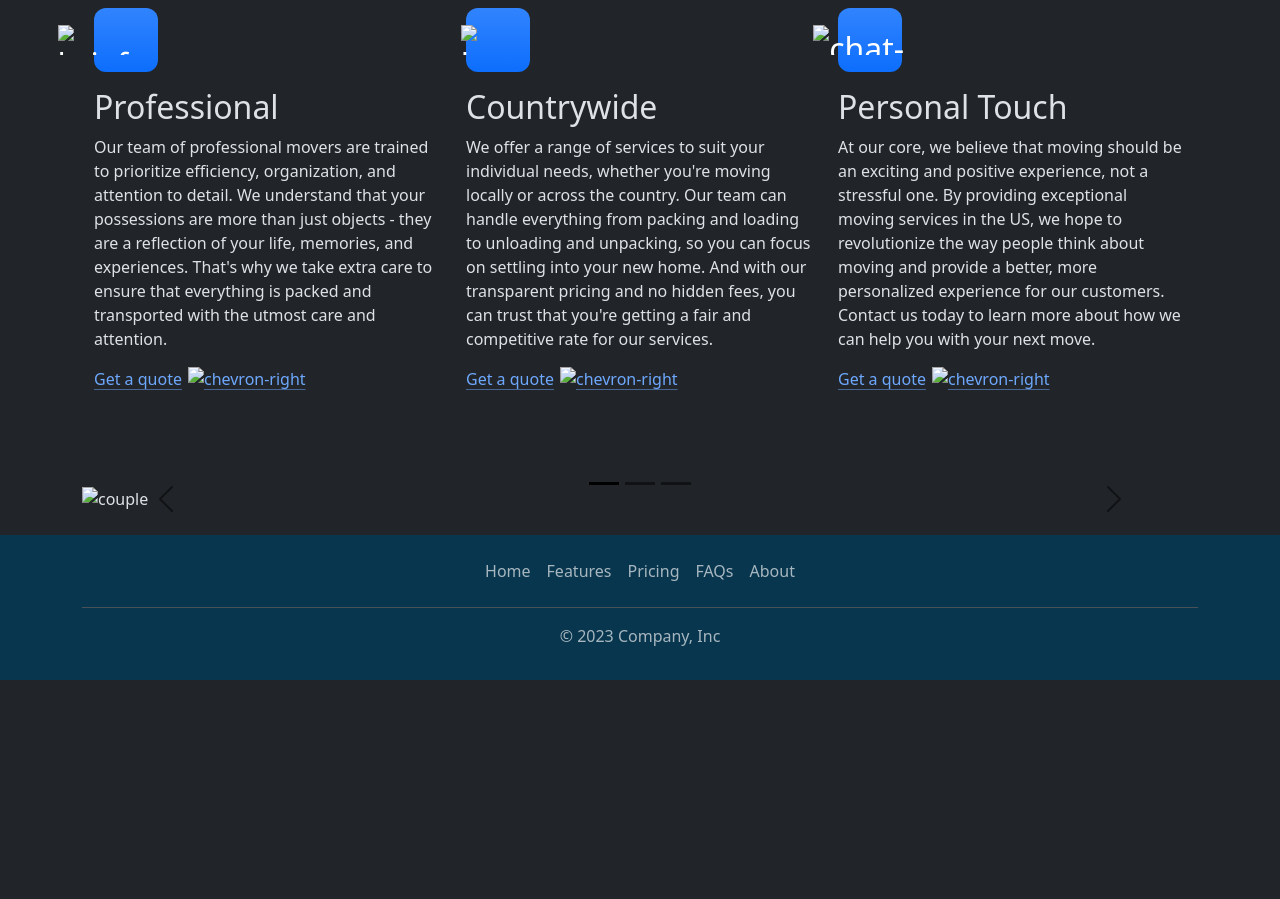
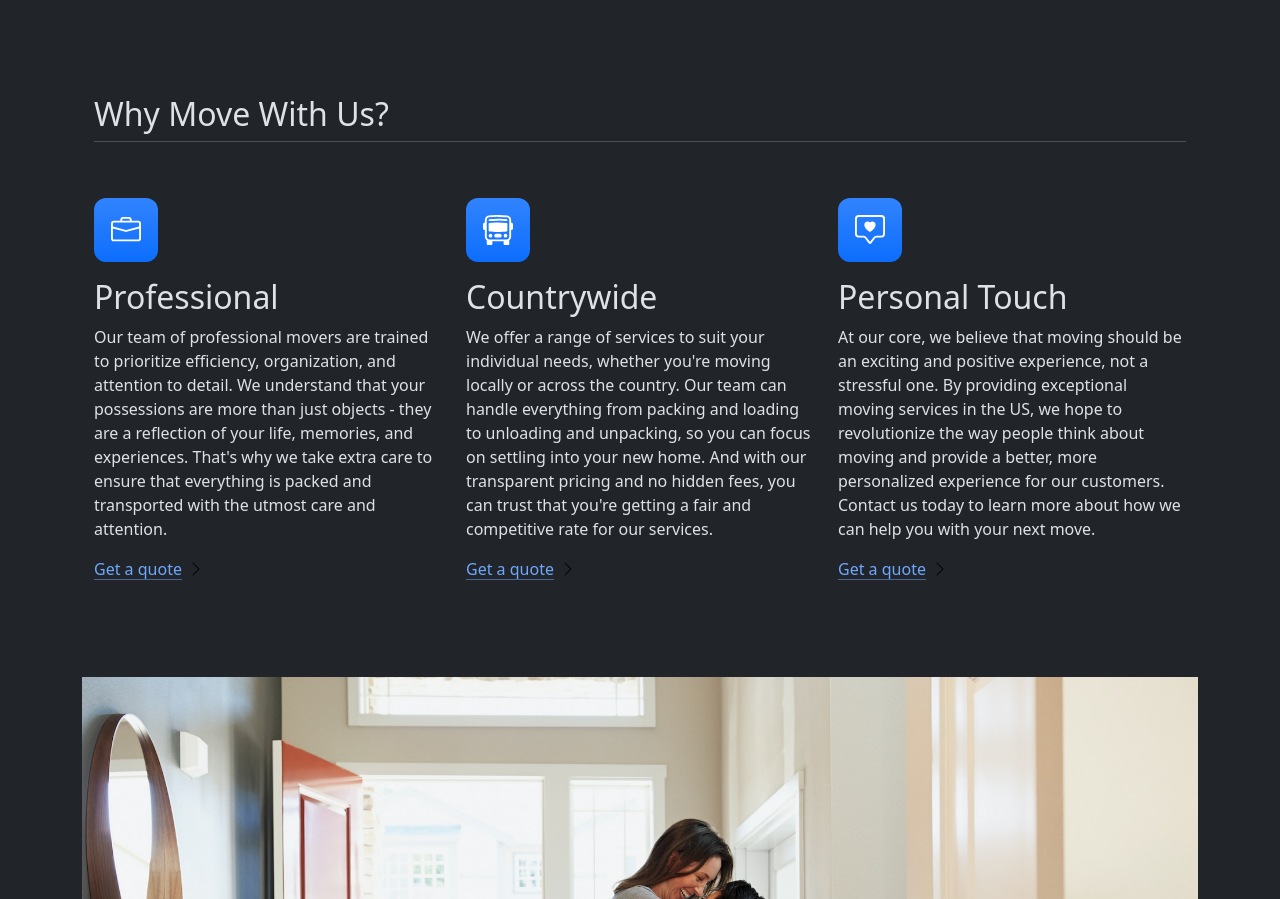
Before and after one commit to Zubairs7/moveit1, a plain HTML site: page index.html in a window 1280 px wide. Shown: the part 741-1640 px from the top of the page. Before the commit the page ends 1445 px from the top, so only its background shows below. Drawn offline with nearby package versions, Linux system fonts and the light colour scheme.

Commit message:
Update index.html

```diff
--- a/index.html
+++ b/index.html
@@ -43,7 +43,7 @@
 
   <nav class="navbar navbar-expand-lg bg-body-tertiary">
     <div class="container-fluid">
-      <a class="navbar-brand" href="#"><img src="./box-seam.svg" alt="moveit brand icon" height="30"> Move It</a>
+      <a class="navbar-brand" href="#"><img src="./paint/box-seam.svg" alt="moveit brand icon" height="30"> Move It</a>
       <button class="navbar-toggler" type="button" data-bs-toggle="collapse" data-bs-target="#navbarSupportedContent"
         aria-controls="navbarSupportedContent" aria-expanded="false" aria-label="Toggle navigation">
         <span class="navbar-toggler-icon"></span>
@@ -97,7 +97,7 @@
 
     <div class="overflow-hidden" style="max-height: 30vh;">
       <div class="container px-5">
-        <img src="./moving-van.jpg" class="img-fluid border rounded-3 shadow-lg mb-4" alt="Example image" width="700"
+        <img src="./paint/moving-van.jpg" class="img-fluid border rounded-3 shadow-lg mb-4" alt="Example image" width="700"
           height="500" loading="lazy">
       </div>
     </div>
@@ -110,7 +110,7 @@
       <div class="feature col">
         <div
           class="feature-icon d-inline-flex align-items-center justify-content-center text-bg-primary bg-gradient fs-2 mb-3">
-          <img src="./briefcase.svg" alt="briefcase" height="30">
+          <img src="./paint/briefcase.svg" alt="briefcase" height="30">
         </div>
         <h3 class="fs-2">Professional</h3>
         <p>Our team of professional movers are trained to prioritize efficiency, organization, and attention to detail.
@@ -122,13 +122,13 @@
           attention.</p>
         <a href="#" class="icon-link">
           Get a quote
-          <img src="./chevron-right.svg" alt="chevron-right">
+          <img src="./paint/chevron-right.svg" alt="chevron-right">
         </a>
       </div>
       <div class="feature col">
         <div
           class="feature-icon d-inline-flex align-items-center justify-content-center text-bg-primary bg-gradient fs-2 mb-3">
-          <img src="./bus-front.svg" alt="bus-front" height="30">
+          <img src="./paint/bus-front.svg" alt="bus-front" height="30">
         </div>
         <h3 class="fs-2">Countrywide</h3>
         <p>We offer a range of services to suit your individual needs, whether you're moving locally or across the
@@ -140,13 +140,13 @@
           rate for our services.</p>
         <a href="#" class="icon-link">
           Get a quote
-          <img src="./chevron-right.svg" alt="chevron-right">
+          <img src="./paint/chevron-right.svg" alt="chevron-right">
         </a>
       </div>
       <div class="feature col">
         <div
           class="feature-icon d-inline-flex align-items-center justify-content-center text-bg-primary bg-gradient fs-2 mb-3">
-          <img src="./chat-square-heart.svg" alt="chat-square-heart" height="30">
+          <img src="./paint/chat-square-heart.svg" alt="chat-square-heart" height="30">
         </div>
         <h3 class="fs-2">Personal Touch</h3>
         <p>At our core, we believe that moving should be an exciting and positive experience, not a stressful one. By
@@ -158,7 +158,7 @@
           move.</p>
         <a href="#" class="icon-link">
           Get a quote
-          <img src="./chevron-right.svg" alt="chevron-right">
+          <img src="./paint/chevron-right.svg" alt="chevron-right">
         </a>
       </div>
     </div>
@@ -175,13 +175,13 @@
       </div>
       <div class="carousel-inner">
         <div class="carousel-item active">
-          <img src="./couple.jpg" class="d-block w-100" alt="couple">
+          <img src="./paint/couple.jpg" class="d-block w-100" alt="couple">
         </div>
         <div class="carousel-item">
-          <img src="./dog.jpg" class="d-block w-100" alt="dog">
+          <img src="./paint/dog.jpg" class="d-block w-100" alt="dog">
         </div>
         <div class="carousel-item">
-          <img src="./family.jpg" class="d-block w-100" alt="family">
+          <img src="./paint/family.jpg" class="d-block w-100" alt="family">
         </div>
       </div>
       <button class="carousel-control-prev" type="button" data-bs-target="#carouselExampleIndicators"
```
